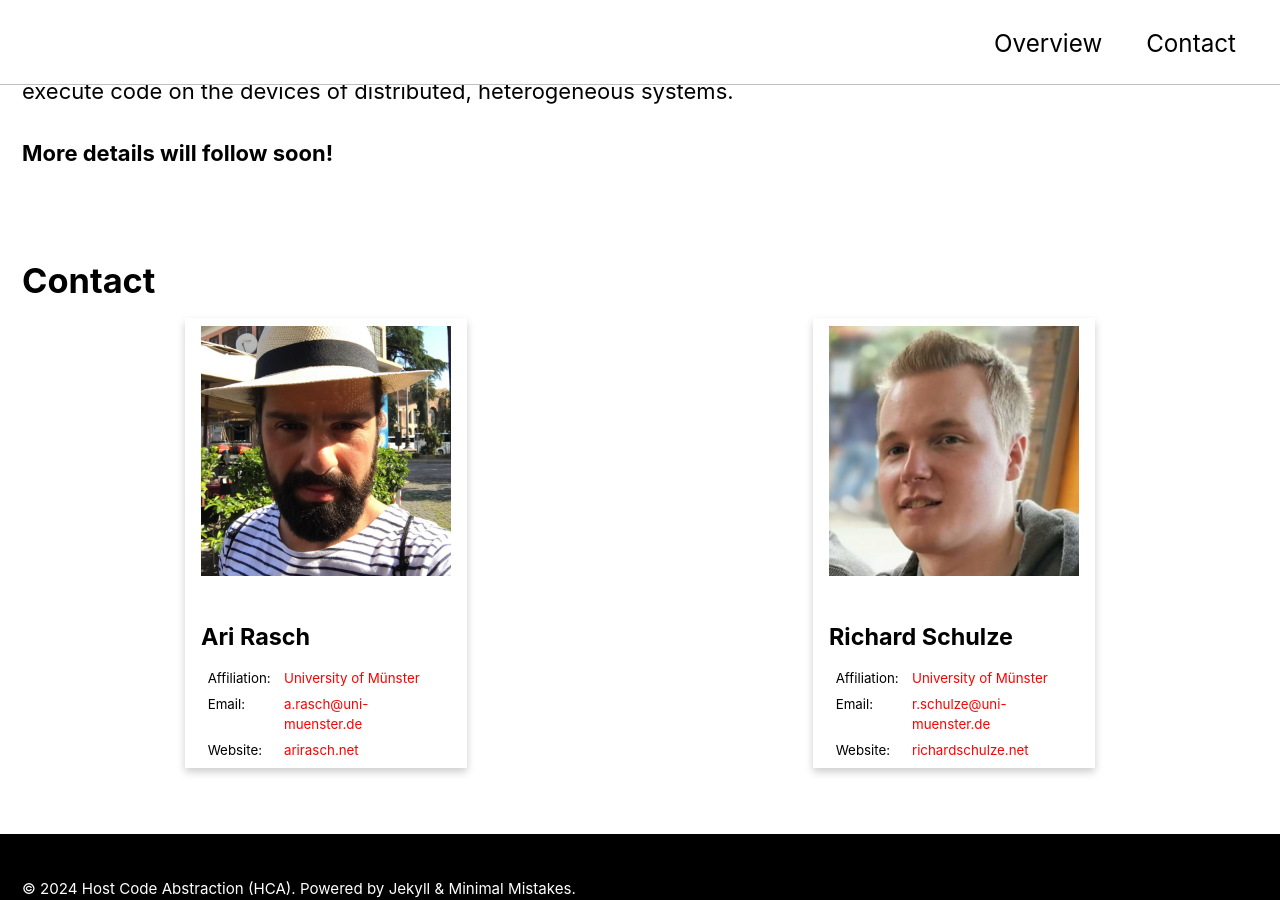
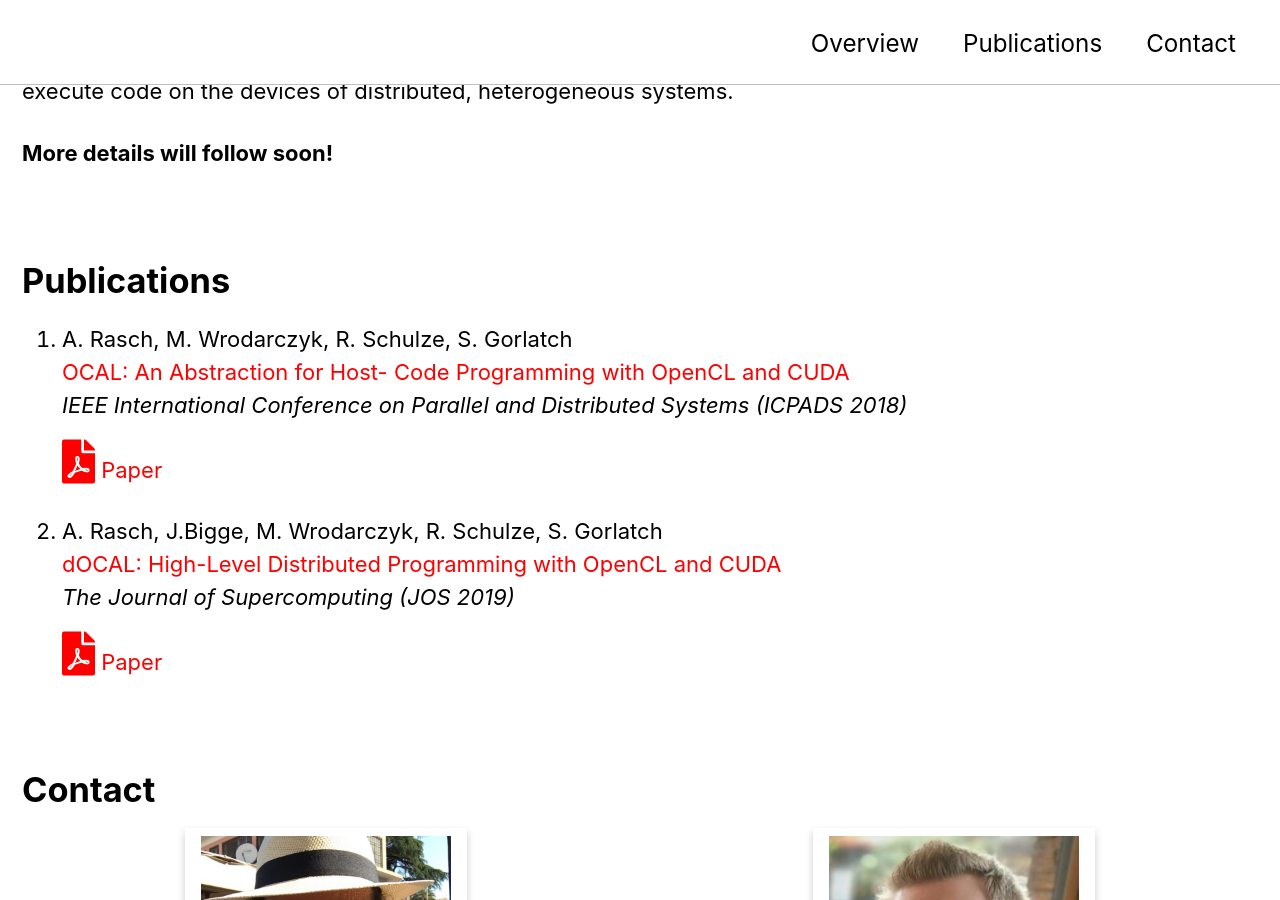
Before and after one commit to hca-project/hca-project.github.io, a Jekyll site: the page built from index.md, in a window 1280 px wide and 900 px high, scrolled down 506 px. Built offline with Jekyll 4.4.1, drawn with Linux system fonts in a browser that asks for light colours; cached includes are drawn as plain includes.

Commit message:
Add publications (#4)

```diff
--- a/_data/navigation.yml
+++ b/_data/navigation.yml
@@ -1,5 +1,7 @@
 main:
   - title: "Overview"
     url: /#overview
+  - title: "Publications"
+    url: /#publications
   - title: "Contact"
     url: /#contact
--- a/index.md
+++ b/index.md
@@ -9,6 +9,19 @@ layout: splash
 The [Host Code Abstraction (HCA)](TODO) is a high-level programming abstraction that simplifies implementing and optimizing so-called host code which is required in modern parallel programming approaches (e.g., [CUDA](https://developer.nvidia.com/cuda-toolkit) and [OpenCL](https://www.khronos.org/opencl/)) to execute code on the devices of distributed, heterogeneous systems.
 
 **More details will follow soon!**
+
+<br>
+# Publications
+
+1.  A. Rasch, M. Wrodarczyk, R. Schulze, S. Gorlatch \\
+    [OCAL: An Abstraction for Host- Code Programming with OpenCL and CUDA](https://ieeexplore.ieee.org/abstract/document/8644541?casa_token=XYcMMQCmA1sAAAAA:OxP9FJD_Gdlzz2Xu5OhB_wwgzva7VKYhFy-Y7CrM_1Zi2l8YSTvsj5Duk3Nri34gDjrndahvLhU) \\
+    *IEEE International Conference on Parallel and Distributed Systems (ICPADS 2018)*\\
+    <a href="../assets/files/paper/icpads18/paper.pdf"><i class="fas fa-file-pdf" style="color: red; font-size: 2em; padding-top: .4em"></i></a> [Paper](../assets/files/paper/icpads18/paper.pdf)
+
+2.  A. Rasch, J.Bigge, M. Wrodarczyk, R. Schulze, S. Gorlatch \\
+    [dOCAL: High-Level Distributed Programming with OpenCL and CUDA](https://idp.springer.com/authorize/casa?redirect_uri=https://link.springer.com/article/10.1007/s11227-019-02829-2&casa_token=XIMdqk5xl0UAAAAA:jQ39fJF1PsAT0Y-Y4iUz9qmvnRrHjh6E5YJuDlXgo2CEMv7qgR20rB8Zo1VyT6jMrRB3PIPXmhaQMnJfyA) \\
+    *The Journal of Supercomputing (JOS 2019)*\\
+    <a href="../assets/files/paper/jos19/paper.pdf"><i class="fas fa-file-pdf" style="color: red; font-size: 2em; padding-top: .4em"></i></a> [Paper](../assets/files/paper/jos19/paper.pdf)
 
 <br>
 # Contact
```
Also changed, not shown: 2 other files.
